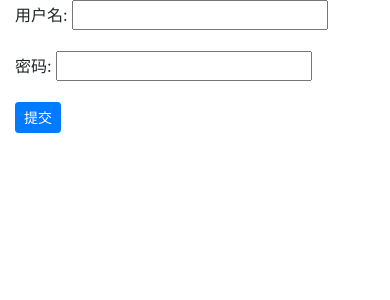
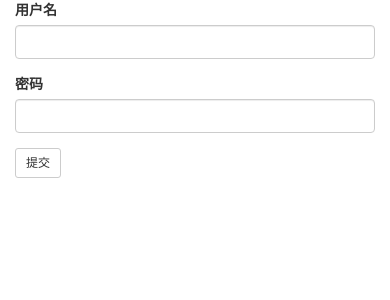
Before and after one commit to CodeArtpan/admin_crm, a Django app: a page that uses crm/templates/add_edit.html in a window 390 px wide. Shown: the top 300 px of the page. Run offline with Django 3.2, Linux system fonts and the light colour scheme; some libraries are stand-ins or nearby versions.

Commit message:
使用bootstrap定制modelform字段显示样式

```diff
--- a/app01/entrance.py
+++ b/app01/entrance.py
@@ -1,5 +1,7 @@
 from crm.service import v1
 from . import models
+from django.forms import ModelForm
+from django.forms import widgets as form_wg
 
 
 class Permission(object):
@@ -15,6 +17,17 @@ class UserInfoConfig(v1.CrmSetting):
     initial.short_desc = '初始化'
     actions = [initial, ]
 
+    class UserInfoModelForm(ModelForm):
+        class Meta:
+            model = models.UserInfo
+            fields = '__all__'
+            widgets = {
+                'username': form_wg.TextInput(attrs={'class': 'form-control'}),
+                'password': form_wg.TextInput(attrs={'class': 'form-control'}),
+            }
+
+    model_form_class = UserInfoModelForm
+
 
 class UserGroupConfig(Permission, v1.CrmSetting):
     list_display = ['id', 'title']
--- a/crm/service/v1.py
+++ b/crm/service/v1.py
@@ -190,6 +190,7 @@ class CrmSetting(object):
 class CrmSite(object):
     """
     路由构建与分发
+    注册类及其类配置
     """
 
     def __init__(self):
--- a/crm/templates/add_edit.html
+++ b/crm/templates/add_edit.html
@@ -10,8 +10,19 @@
 <div class="container">
     <form method="post" class="form-horizontal">
         {% csrf_token %}
-        {{ model_form_obj.as_p }}
-        <input type="submit" value="提交" class="btn btn-sm btn-primary">
+        {% for item in model_form_obj %}
+            <div class="form-group">
+                <label class="col-sm-1 control-label">{{ item.label }}</label>
+                <div class="col-sm-5" style="position: relative">{{ item }}</div>
+            </div>
+        {% endfor %}
+
+        <div class="form-group">
+            <div class="col-sm-offset-5 col-sm-2">
+                <input type="submit" value="提交" class="btn btn-sm btn-default">
+            </div>
+        </div>
+
     </form>
 </div>
 
```
